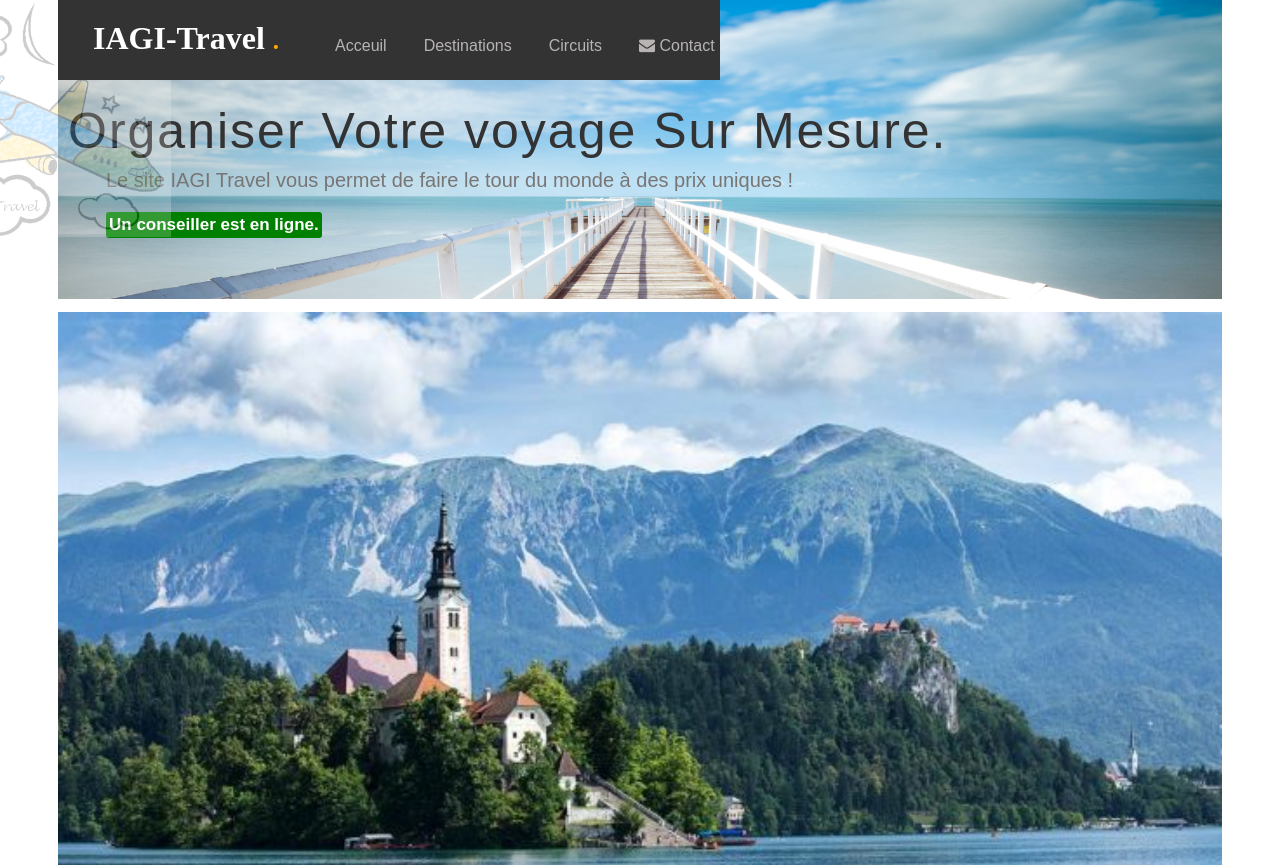
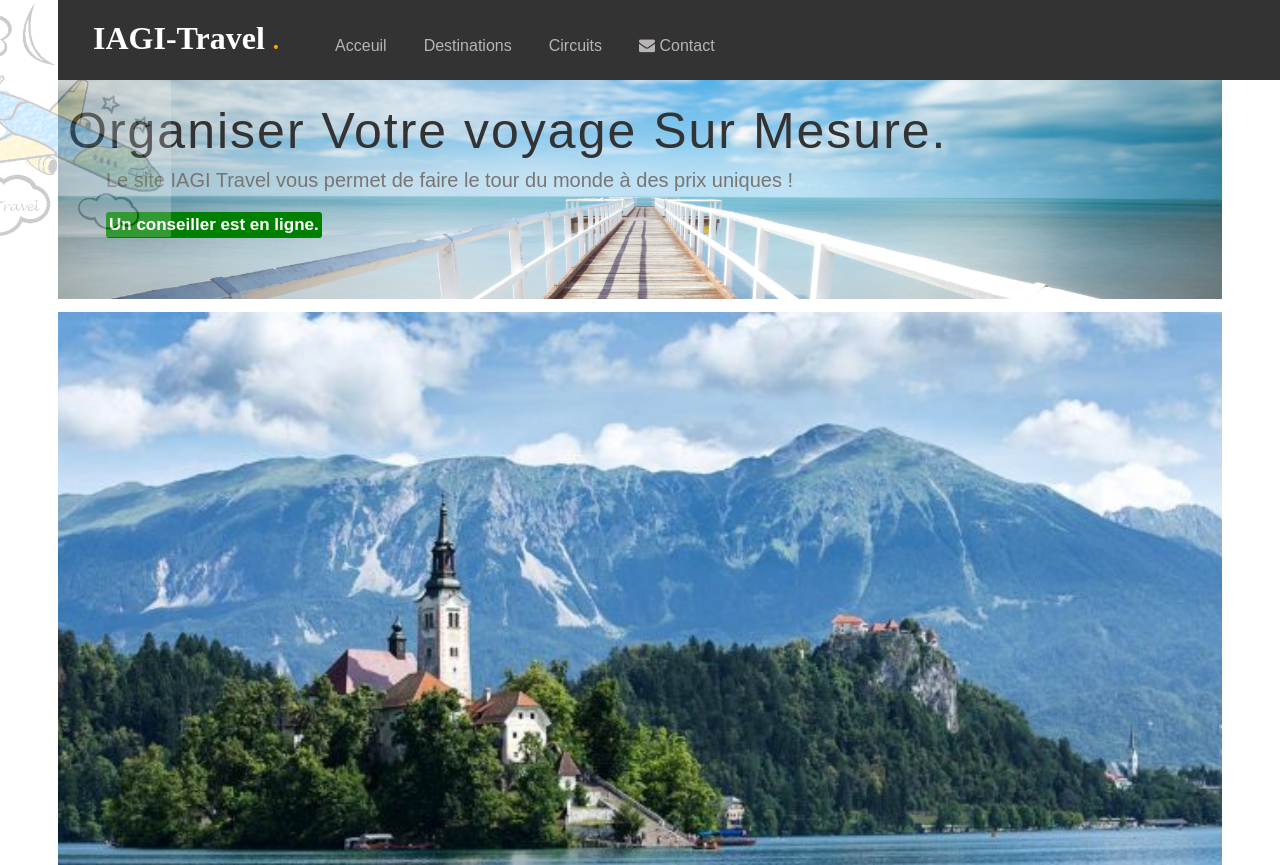
Before and after one commit to LahcenEzzara/Atelier-IAGI-Travel, a plain HTML site: page index.html in a window 1280 px wide. Shown: the top 865 px of the page. Drawn offline with Linux system fonts and the light colour scheme.

Commit message:
Update style.css

```diff
--- a/style.css
+++ b/style.css
@@ -35,15 +35,11 @@ html{
     display: flex;
     background-color: #333;
     z-index: 1;
-    width: auto;
 }
 
 
 #nav-container {
-
-
-
-width: auto%;
+    width: 100%;
     position: fixed;
 }
 
```
